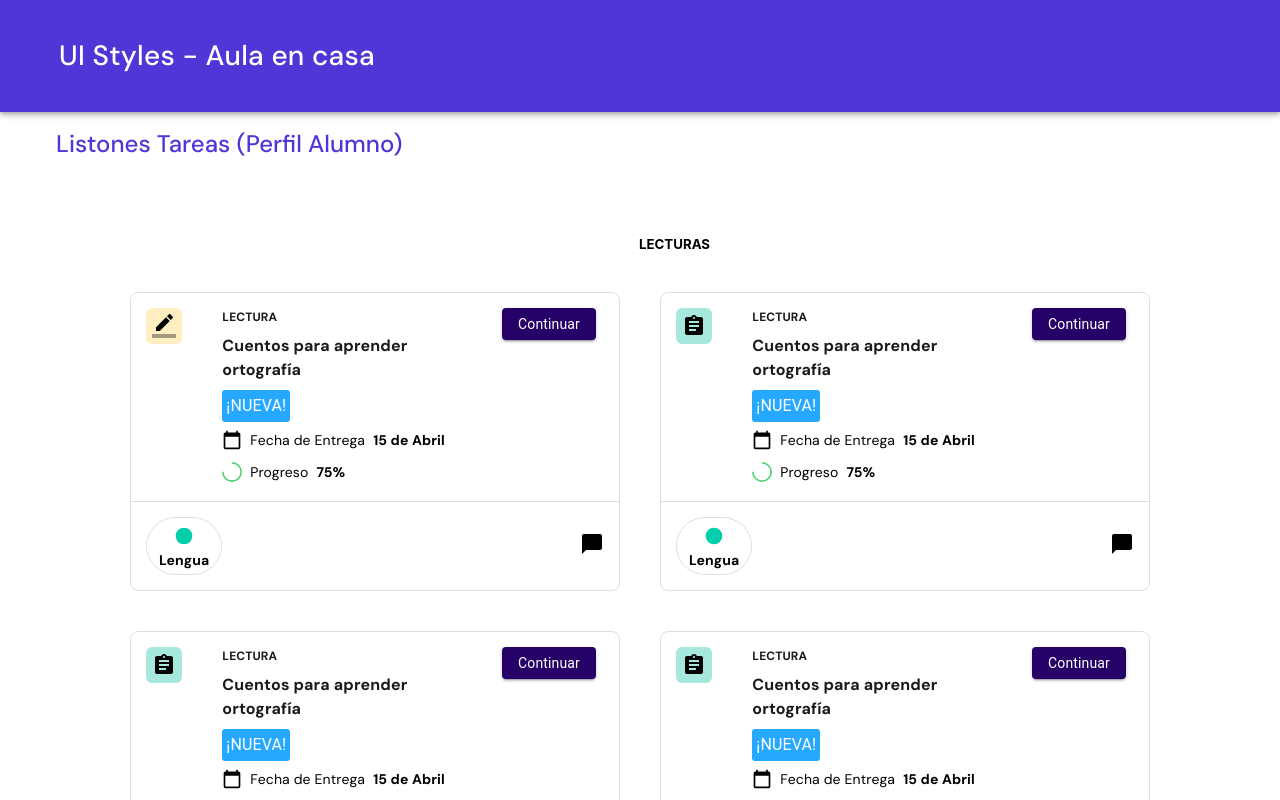
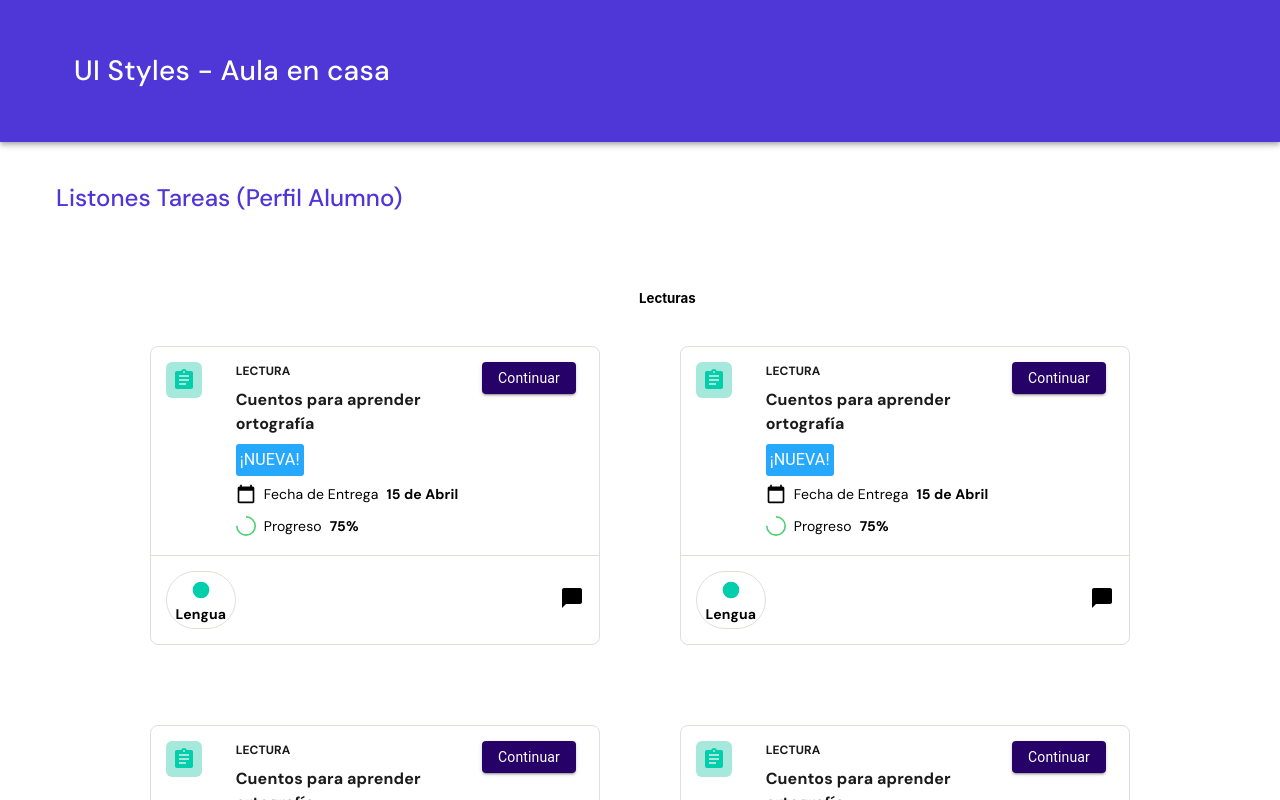
Before and after one commit to NotNotRama/EducaBot, a React (Create React App) app: page / in a window 1280 px wide. Shown: the top 800 px of the page. Built offline with nearby package versions, Linux system fonts and the light colour scheme.

Commit message:
started refactoring

```diff
--- a/src/App.js
+++ b/src/App.js
@@ -1,6 +1,6 @@
 import { Grid } from '@material-ui/core';
-import Header from './components/Header';
-import Container from './components/Container';
+import Header from './components/Header/Header';
+import Container from './components/Container/Container';
 
 function App() {
   return (
--- /dev/null
+++ b/src/Styles.js
@@ -0,0 +1,23 @@
+import { makeStyles } from '@material-ui/styles';
+
+export const headerStyles = makeStyles({
+  title: {
+    fontFamily: 'DM Sans',
+    padding: 50,
+    fontWeight: 500,
+    fontSize: 28,
+  },
+  header: {
+    background: '#4F36D6',
+  },
+});
+
+export const mainTitleStyles = makeStyles({
+  title: { fontFamily: 'DM Sans', color: '#4F36D6', fontWeight: '500' },
+});
+
+export const titlesStyles = makeStyles({
+  titles: {
+    marginTop: 20,
+  },
+});
--- a/src/components/Container.js
+++ /dev/null
@@ -1,53 +0,0 @@
-/* eslint-disable react-hooks/rules-of-hooks */
-
-import { Grid, Typography, Box, Paper } from '@material-ui/core';
-
-import { makeStyles } from '@material-ui/core/styles';
-import Homework from './Homework';
-import Lecutras from './Lecturas';
-import Preguntas from './Preguntas';
-
-const useStyles = makeStyles({
-  mg: {
-    marginTop: 20,
-  },
-});
-
-export default function container() {
-  const classes = useStyles();
-  return (
-    <Grid container justify="center" alignItems="center" spacing={5}>
-      <Grid item xs={12}>
-        <Box pl={7} pt={2}>
-          <Typography
-            variant="h5"
-            component="h5"
-            style={{
-              fontFamily: 'DM Sans',
-              color: '#4F36D6',
-              fontWeight: '500',
-            }}
-          >
-            Listones Tareas (Perfil Alumno)
-          </Typography>
-        </Box>
-      </Grid>
-      <Grid item xs={12} sm={3}>
-        <Box className={classes.mg} pl={[7, 5, 14, 18]} pt={2}>
-          <Typography variant="h8" component="h5">
-            LECTURAS
-          </Typography>
-        </Box>
-      </Grid>
-      <Lecutras />
-      <Grid item xs={12} sm={3}>
-        <Box className={classes.mg} pl={[7, 5, 14, 18]} pt={2}>
-          <Typography variant="h8" component="h5">
-            Preguntas
-          </Typography>
-        </Box>
-      </Grid>
-      <Preguntas />
-    </Grid>
-  );
-}
--- /dev/null
+++ b/src/components/Container/Container.js
@@ -0,0 +1,19 @@
+/* eslint-disable react-hooks/rules-of-hooks */
+
+import { Grid } from '@material-ui/core';
+import MainTitle from '../Container/MainTitle';
+import Title from '../Container/Title';
+import Lecutras from '../Lecturas';
+import Preguntas from '../Preguntas';
+
+export default function container() {
+  return (
+    <Grid container justify="center" alignItems="center" spacing={5}>
+      <MainTitle />
+      <Title title={'Lecturas'} />
+      <Lecutras />
+      <Title title={'Preguntas'} />
+      <Preguntas />
+    </Grid>
+  );
+}
--- /dev/null
+++ b/src/components/Container/MainTitle.js
@@ -0,0 +1,15 @@
+import { Grid, Typography, Box } from '@material-ui/core';
+import { mainTitleStyles } from '../../Styles';
+
+export default function MainTitle() {
+  const { title } = mainTitleStyles();
+  return (
+    <Grid item xs={12}>
+      <Box pl={7} pt={5}>
+        <Typography variant="h5" component="h5" className={title}>
+          Listones Tareas (Perfil Alumno)
+        </Typography>
+      </Box>
+    </Grid>
+  );
+}
--- /dev/null
+++ b/src/components/Container/Title.js
@@ -0,0 +1,16 @@
+import { Grid, Typography, Box, Paper } from '@material-ui/core';
+
+import { titlesStyles } from '../../Styles';
+
+export default function Title({ title }) {
+  const { titles } = titlesStyles();
+  return (
+    <Grid item xs={12} sm={3}>
+      <Box className={titles} pl={[7, 5, 14, 18]} pt={2}>
+        <Typography variant="h8" component="h5">
+          {title}
+        </Typography>
+      </Box>
+    </Grid>
+  );
+}
--- a/src/components/Header.js
+++ /dev/null
@@ -1,28 +0,0 @@
-import { AppBar, Toolbar, Typography } from '@material-ui/core';
-import { red } from '@material-ui/core/colors';
-import { makeStyles } from '@material-ui/styles';
-
-const useStyles = makeStyles({
-  title: {
-    fontFamily: 'DM Sans',
-    padding: '35px',
-    fontWeight: 500,
-    fontSize: 28,
-  },
-  header: {
-    background: '#4F36D6',
-  },
-});
-
-export default function Header() {
-  const classes = useStyles();
-  return (
-    <AppBar className={classes.header} position="static">
-      <Toolbar>
-        <Typography className={classes.title}>
-          UI Styles - Aula en casa
-        </Typography>
-      </Toolbar>
-    </AppBar>
-  );
-}
--- /dev/null
+++ b/src/components/Header/Header.js
@@ -0,0 +1,13 @@
+import { AppBar, Toolbar, Typography } from '@material-ui/core';
+import { headerStyles } from '../../Styles';
+
+export default function Header() {
+  const { header, title } = headerStyles();
+  return (
+    <AppBar className={header} position="static">
+      <Toolbar>
+        <Typography className={title}>UI Styles - Aula en casa</Typography>
+      </Toolbar>
+    </AppBar>
+  );
+}
--- a/src/components/Homework.js
+++ b/src/components/Homework.js
@@ -31,12 +31,12 @@ const useStyles = makeStyles({
   },
 });
 
-export default function SimpleCard({ lectura }) {
+export default function SimpleCard() {
   const classes = useStyles();
 
   return (
     <Grid container className={classes.borderContainer}>
-      <Top lectura={lectura} />
+      <Top />
       <Bottom />
     </Grid>
   );
--- a/src/components/Lecturas.js
+++ b/src/components/Lecturas.js
@@ -4,9 +4,9 @@ import Homework from './Homework';
 export default function Lecturas() {
   const lectura = true;
   return (
-    <Grid item container xs={12} sm={10} spacing={5}>
+    <Grid item container xs={12} sm={10} spacing={10}>
       <Grid item xs={12} lg={6}>
-        <Homework lectura={lectura} />
+        <Homework />
       </Grid>
       <Grid item xs={12} lg={6}>
         <Homework />
--- a/src/components/Preguntas.js
+++ b/src/components/Preguntas.js
@@ -1,11 +1,11 @@
 import { Grid, Typography, Box } from '@material-ui/core';
 import Homework from './Homework';
 
-export default function Lecturas() {
+export default function Preguntas() {
   return (
     <Grid item container xs={12} sm={10} spacing={5}>
       <Grid item xs={12} lg={6}>
-        <Homework lectura />
+        <Homework />
       </Grid>
       <Grid item xs={12} lg={6}>
         <Homework />
--- a/src/components/Top.js
+++ b/src/components/Top.js
@@ -8,7 +8,7 @@ import CalendarTodayIcon from '@material-ui/icons/CalendarToday';
 import BorderColorIcon from '@material-ui/icons/BorderColor';
 import { makeStyles } from '@material-ui/core/styles';
 import Bottom from './Bottom';
-import { grey } from '@material-ui/core/colors';
+import { grey, red } from '@material-ui/core/colors';
 
 const useStyles = makeStyles({
   borderContainer: {
@@ -25,11 +25,13 @@ const useStyles = makeStyles({
     background: '#A7E8DD',
     borderRadius: 6,
     padding: 6,
+    color: '#01CEAA',
   },
   pencil: {
     background: '#FFEEC0',
     borderRadius: 6,
     padding: 6,
+    color: '#FFB800',
   },
   roundedButton: {
     borderRadius: 50,
@@ -73,7 +75,6 @@ const useStyles = makeStyles({
 });
 
 export default function Top({ lectura }) {
-  console.log(lectura);
   const classes = useStyles();
   return (
     <Grid
```
